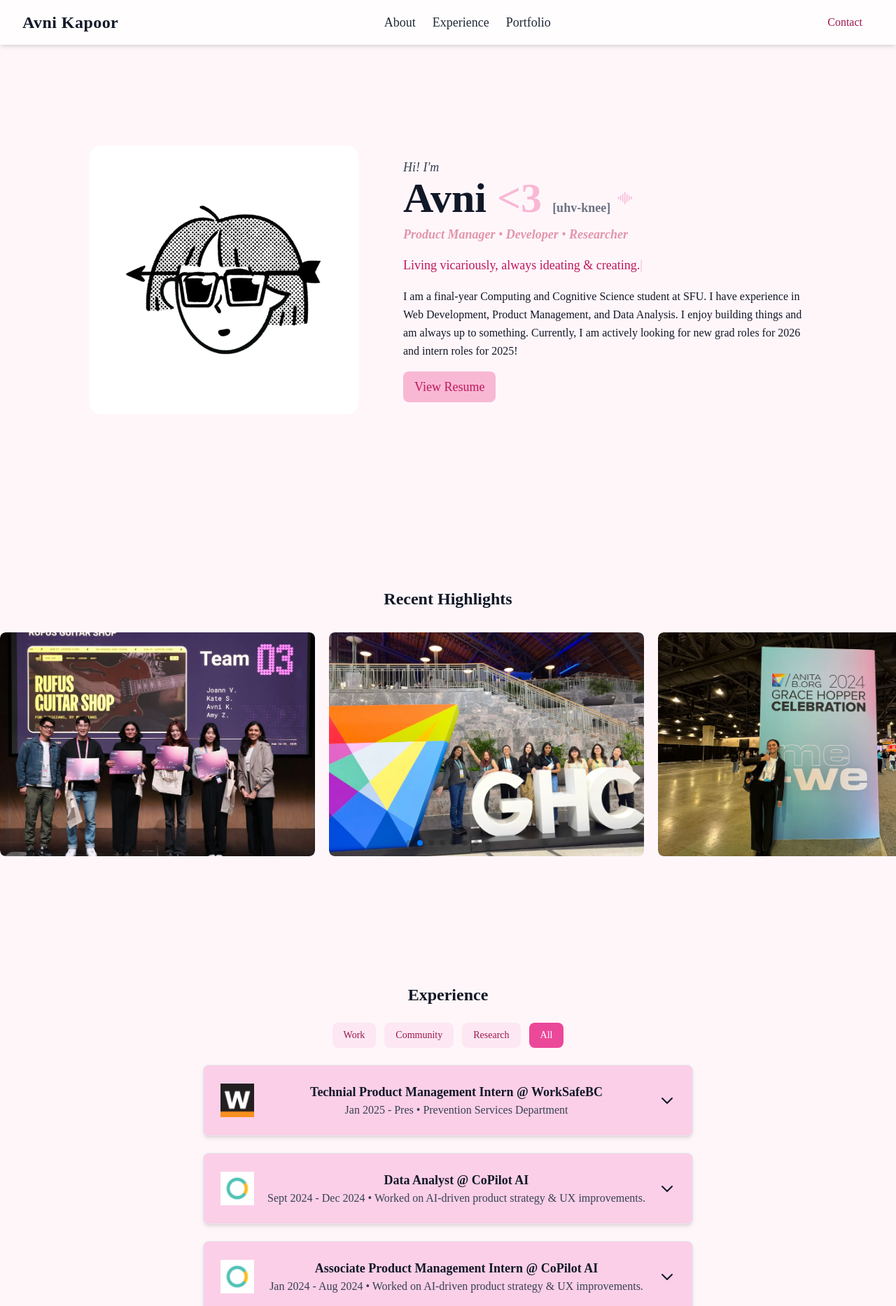
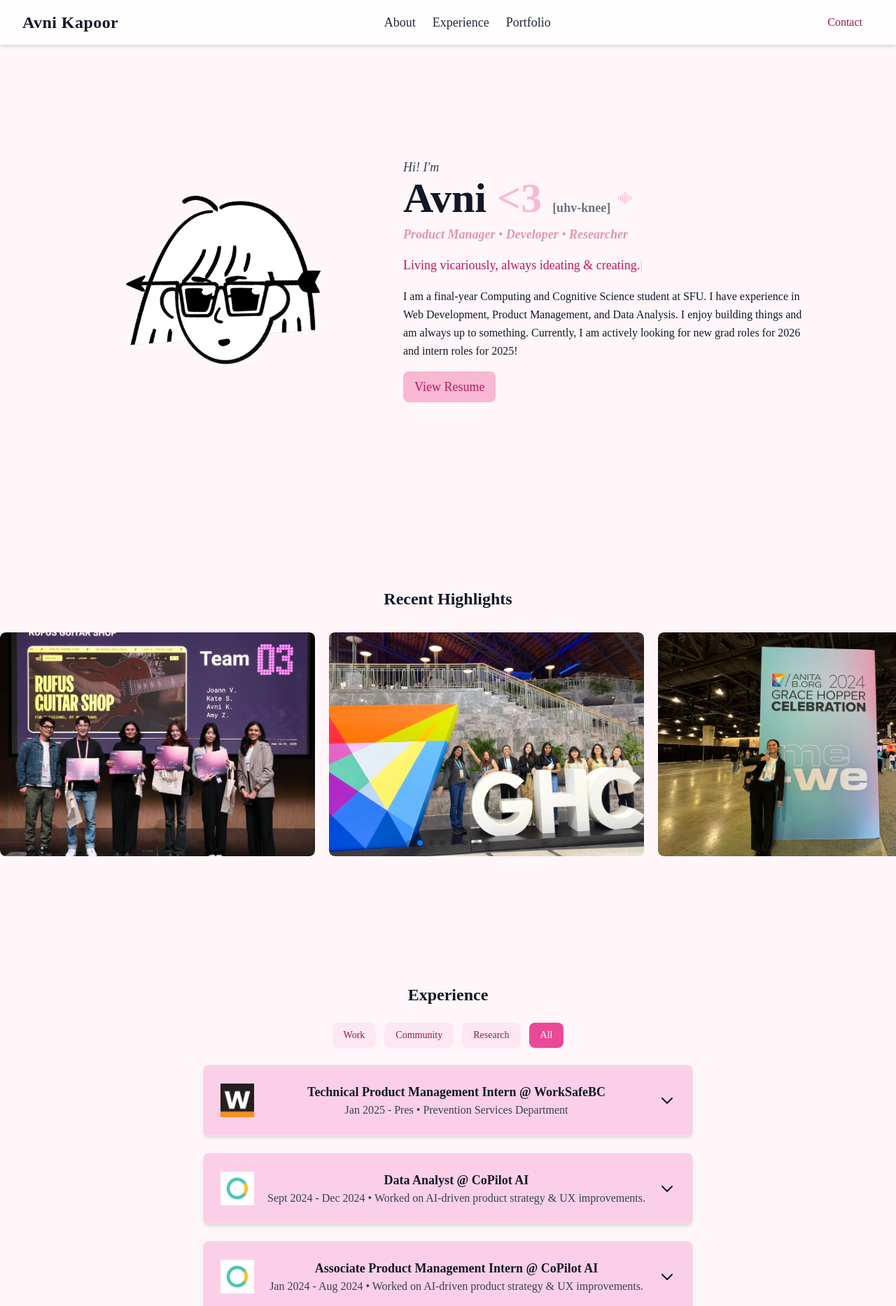
Before and after one commit to avkap007/personal-website-new, a Next.js app: page / in a window 1280 px wide. Shown: the top 1867 px of the page at 70% size. Built offline with nearby package versions, Linux system fonts and the light colour scheme.

Commit message:
design changes

```diff
--- a/public/data/experience.json
+++ b/public/data/experience.json
@@ -3,7 +3,7 @@
     "id": 1,
     "category": "Work",
     "logo": "/images/experience/worksafebc_logo.jpeg",
-    "title": "Technial Product Management Intern @ WorkSafeBC",
+    "title": "Technical Product Management Intern @ WorkSafeBC",
     "subtitle": "Jan 2025 - Pres • Prevention Services Department",
     "details": [
     ]
--- a/src/components/AboutMe.tsx
+++ b/src/components/AboutMe.tsx
@@ -59,7 +59,7 @@
           {/* Front Side */}
           <div className="flip-card-front">
             <Image
-              src="/my-notion-face-portrait.png"
+              src="/my-notion-face-transparent.png"
               alt="Avni Kapoor"
               layout="fill"
               className="w-full h-full object-cover rounded-2xl"
@@ -69,7 +69,7 @@
           {/* Back Side */}
           <div className="flip-card-back">
             <Image
-              src="/my-notion-face-transparent.png"
+              src="/images/profilepic.png"
               alt="Avni Kapoor Back"
               layout="fill"
               className="w-full h-full object-cover rounded-2xl"
```
Also changed, not shown: public/images/profilepic.png (added).
